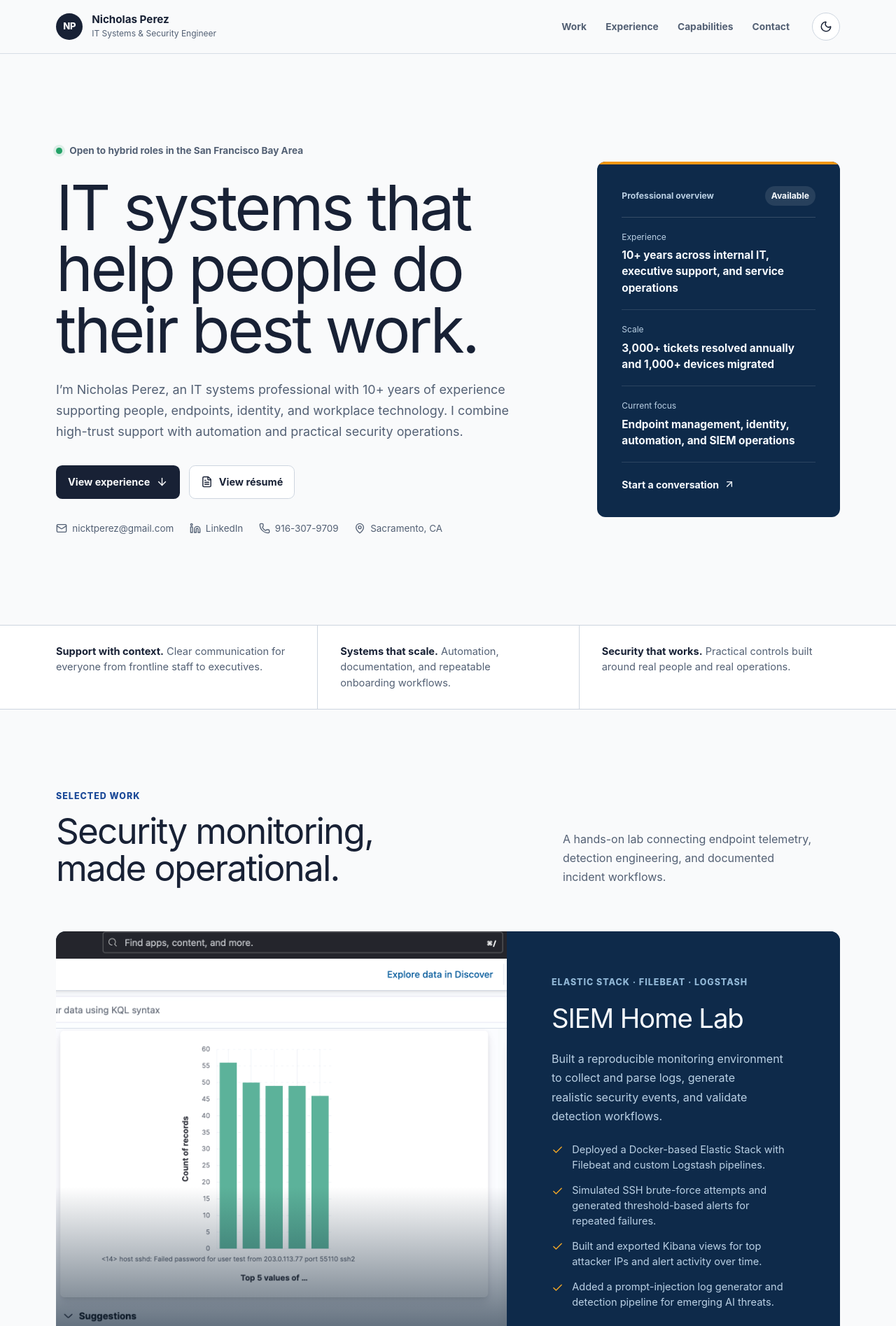
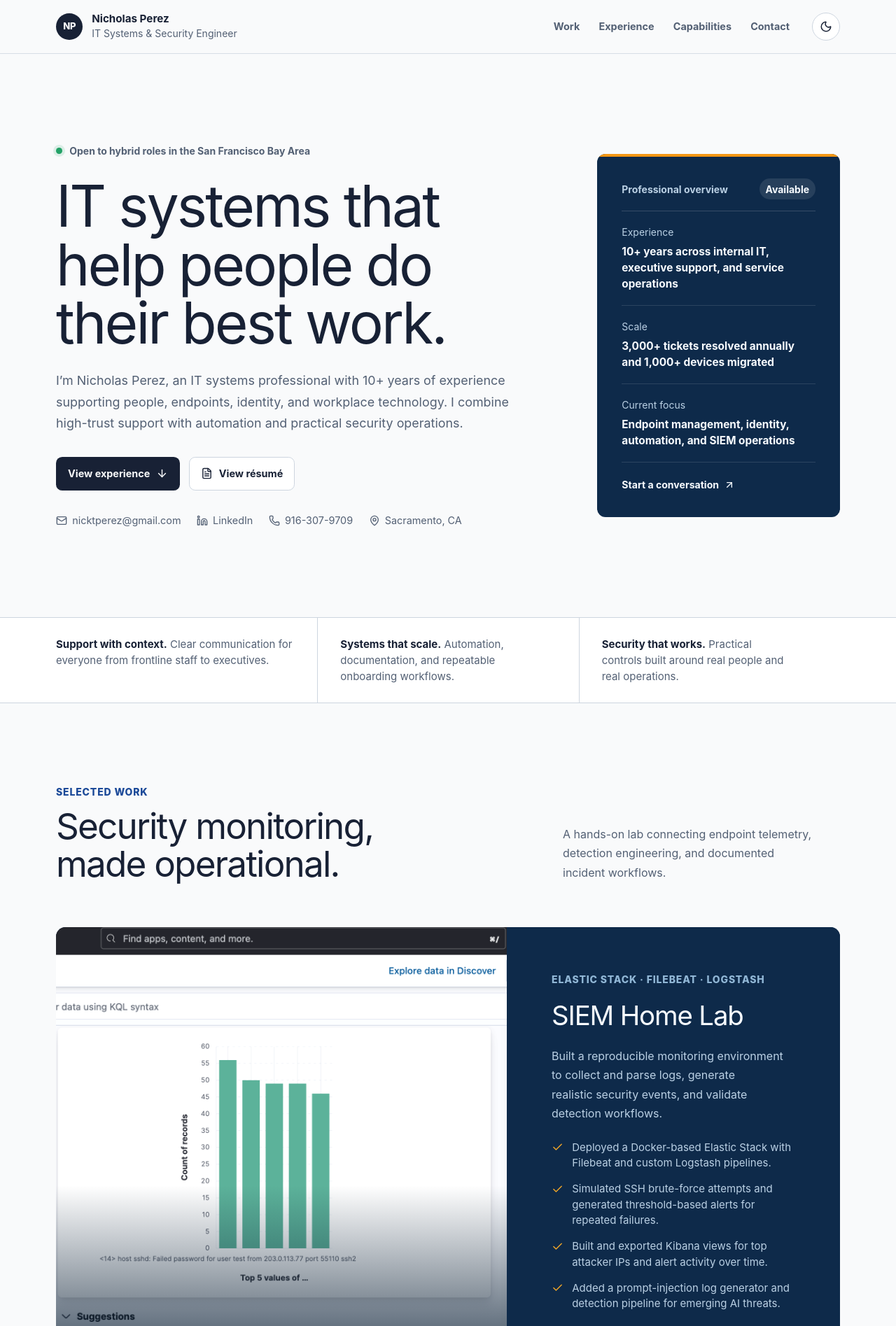
Before and after one commit to nicktperez/My-Website, a React (Vite) app: page / in a window 1280 px wide. Shown: the top 1895 px of the page at 70% size. Built offline with nearby package versions, Linux system fonts and the light colour scheme.

Commit message:
Refine portfolio readability

```diff
--- a/src/index.css
+++ b/src/index.css
@@ -186,7 +186,7 @@ li {
 
 .brand-copy small {
   color: hsl(var(--muted-foreground));
-  font-size: 0.75rem;
+  font-size: 0.875rem;
 }
 
 .desktop-nav {
@@ -198,7 +198,7 @@ li {
 
 .desktop-nav a {
   color: hsl(var(--muted-foreground));
-  font-size: 0.86rem;
+  font-size: 0.9rem;
   font-weight: 650;
   text-decoration: none;
   transition: color 160ms ease;
@@ -291,7 +291,7 @@ li {
   gap: 0.65rem;
   margin-bottom: 1.7rem;
   color: hsl(var(--muted-foreground));
-  font-size: 0.85rem;
+  font-size: 0.875rem;
   font-weight: 650;
 }
 
@@ -306,9 +306,9 @@ li {
 .hero h1 {
   max-width: 780px;
   margin-bottom: 1.6rem;
-  font-size: clamp(3.2rem, 7vw, 5.9rem);
-  line-height: 0.98;
-  letter-spacing: -0.04em;
+  font-size: clamp(3.2rem, 6.4vw, 5.25rem);
+  line-height: 1.02;
+  letter-spacing: -0.035em;
 }
 
 .hero-summary {
@@ -370,7 +370,7 @@ li {
   gap: 0.8rem 1.4rem;
   margin-top: 2rem;
   color: hsl(var(--muted-foreground));
-  font-size: 0.84rem;
+  font-size: 0.9rem;
 }
 
 .contact-links a,
@@ -411,7 +411,7 @@ li {
   padding-bottom: 1rem;
   border-bottom: 1px solid rgb(255 255 255 / 0.16);
   color: var(--surface-strong-muted);
-  font-size: 0.76rem;
+  font-size: 0.875rem;
   font-weight: 700;
 }
 
@@ -434,7 +434,7 @@ li {
 .profile-brief dt {
   margin-bottom: 0.35rem;
   color: var(--surface-strong-muted);
-  font-size: 0.75rem;
+  font-size: 0.875rem;
 }
 
 .profile-brief dd {
@@ -469,7 +469,7 @@ li {
   margin: 0;
   padding: 1.6rem 2rem;
   color: hsl(var(--muted-foreground));
-  font-size: 0.91rem;
+  font-size: 0.9375rem;
   line-height: 1.55;
 }
 
@@ -489,6 +489,11 @@ li {
   padding-block: var(--section-space);
 }
 
+#experience.section,
+#capabilities.section {
+  padding-block: clamp(4.5rem, 7vw, 6.5rem);
+}
+
 .section-tinted {
   width: 100%;
   background: hsl(var(--muted));
@@ -505,9 +510,9 @@ li {
 .section-label {
   margin-bottom: 0.8rem;
   color: hsl(var(--primary));
-  font-size: 0.78rem;
+  font-size: 0.875rem;
   font-weight: 800;
-  letter-spacing: 0.08em;
+  letter-spacing: 0.06em;
   text-transform: uppercase;
 }
 
@@ -578,7 +583,7 @@ li {
   display: block;
   margin-bottom: 0.35rem;
   color: #bad0e4;
-  font-size: 0.7rem;
+  font-size: 0.8125rem;
   font-weight: 750;
   letter-spacing: 0.08em;
   text-transform: uppercase;
@@ -619,7 +624,7 @@ li {
   grid-template-columns: 18px 1fr;
   gap: 0.7rem;
   color: var(--surface-strong-muted);
-  font-size: 0.91rem;
+  font-size: 0.9375rem;
   line-height: 1.5;
 }
 
@@ -647,14 +652,14 @@ li {
   display: grid;
   grid-template-columns: minmax(220px, 0.42fr) minmax(0, 1fr);
   gap: clamp(2rem, 7vw, 6rem);
-  padding: 2.4rem 0;
+  padding: 2rem 0;
   border-bottom: 1px solid hsl(var(--border));
 }
 
 .timeline-meta p {
   margin-bottom: 0.55rem;
   color: hsl(var(--primary));
-  font-size: 0.78rem;
+  font-size: 0.875rem;
   font-weight: 750;
 }
 
@@ -692,7 +697,7 @@ li {
   display: grid;
   grid-template-columns: minmax(260px, 0.7fr) minmax(0, 1fr);
   gap: clamp(2rem, 7vw, 6rem);
-  padding-block: 2rem;
+  padding-block: 1.75rem;
   border-bottom: 1px solid hsl(var(--border));
 }
 
@@ -705,7 +710,7 @@ li {
   max-width: 48ch;
   margin-bottom: 0;
   color: hsl(var(--muted-foreground));
-  font-size: 0.92rem;
+  font-size: 0.9375rem;
   line-height: 1.6;
 }
 
@@ -724,7 +729,7 @@ li {
   border-radius: 0.45rem;
   background: hsl(var(--secondary));
   color: hsl(var(--secondary-foreground));
-  font-size: 0.82rem;
+  font-size: 0.875rem;
   font-weight: 650;
 }
 
@@ -732,7 +737,7 @@ li {
   display: grid;
   grid-template-columns: 1.2fr 0.8fr;
   gap: 1px;
-  margin-top: clamp(3.5rem, 7vw, 6rem);
+  margin-top: clamp(3rem, 5vw, 4.5rem);
   border-radius: 0.75rem;
   overflow: hidden;
   background: hsl(var(--border));
@@ -812,7 +817,7 @@ li {
 
 .contact-form label > span {
   color: var(--surface-strong-muted);
-  font-size: 0.78rem;
+  font-size: 0.875rem;
   font-weight: 700;
 }
 
@@ -854,7 +859,7 @@ li {
   max-width: 42ch;
   margin: 0;
   color: var(--surface-strong-muted);
-  font-size: 0.77rem;
+  font-size: 0.875rem;
   line-height: 1.5;
 }
 
@@ -868,7 +873,7 @@ li {
   min-height: 1.25rem;
   margin: 0;
   color: #c4d8e9;
-  font-size: 0.8rem;
+  font-size: 0.875rem;
 }
 
 .site-footer {
@@ -890,13 +895,13 @@ li {
 .footer-inner p {
   margin: 0.3rem 0 0;
   color: hsl(var(--muted-foreground));
-  font-size: 0.82rem;
+  font-size: 0.875rem;
 }
 
 .footer-links {
   justify-content: flex-end;
   gap: 1.2rem;
-  font-size: 0.83rem;
+  font-size: 0.875rem;
   font-weight: 700;
 }
 
@@ -915,7 +920,7 @@ li {
   border: 0;
   background: transparent;
   color: hsl(var(--muted-foreground));
-  font-size: 0.83rem;
+  font-size: 0.875rem;
   font-weight: 700;
   cursor: pointer;
 }
@@ -1031,7 +1036,8 @@ li {
 
   .hero h1 {
     font-size: clamp(2.85rem, 14vw, 4.2rem);
-    line-height: 0.98;
+    line-height: 1.02;
+    letter-spacing: -0.035em;
   }
 
   .hero-summary {
@@ -1085,11 +1091,12 @@ li {
 
   .timeline-item,
   .capability-list article {
-    gap: 1.4rem;
+    gap: 1.1rem;
   }
 
   .timeline-content ul {
-    padding-left: 1rem;
+    gap: 0.8rem;
+    padding-left: 0.9rem;
   }
 
   .credentials {
```
